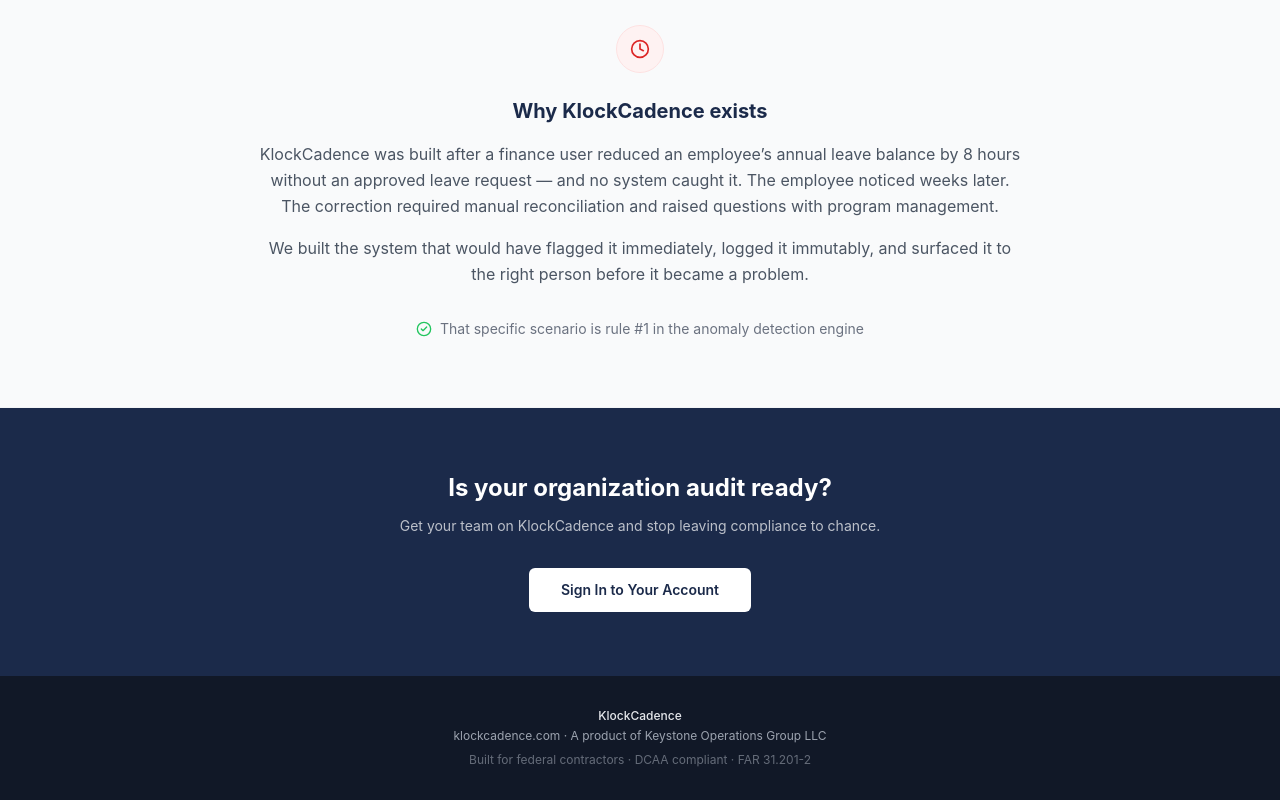
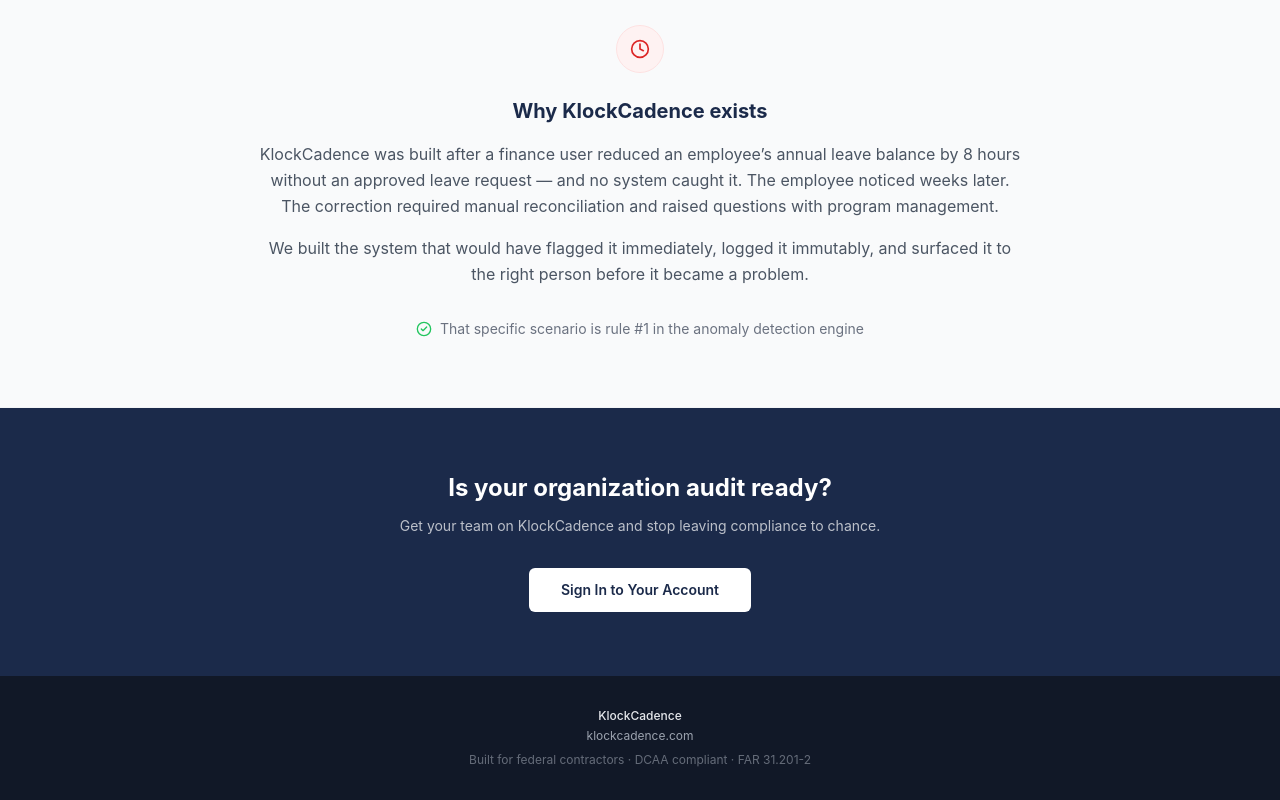
Before and after one commit to shawnproc/KlockCadence, a Next.js app: page / in a window 1280 px wide. Shown: the part 1432-2232 px from the top of the page. Built offline with nearby package versions, Linux system fonts and the light colour scheme; no server answers.

Commit message:
Update page.tsx
removed a Product of Keystone Operations Group

```diff
--- a/app/page.tsx
+++ b/app/page.tsx
@@ -167,7 +167,7 @@
       {/* ── Footer ───────────────────────────────────────────────────── */}
       <footer className="bg-gray-900 text-gray-400 py-8 px-6 text-center text-xs">
         <p className="font-medium text-gray-200 mb-1">KlockCadence</p>
-        <p>klockcadence.com · A product of Keystone Operations Group LLC</p>
+        <p>klockcadence.com</p>
         <p className="mt-2 opacity-60">Built for federal contractors · DCAA compliant · FAR 31.201-2</p>
       </footer>
 
```
